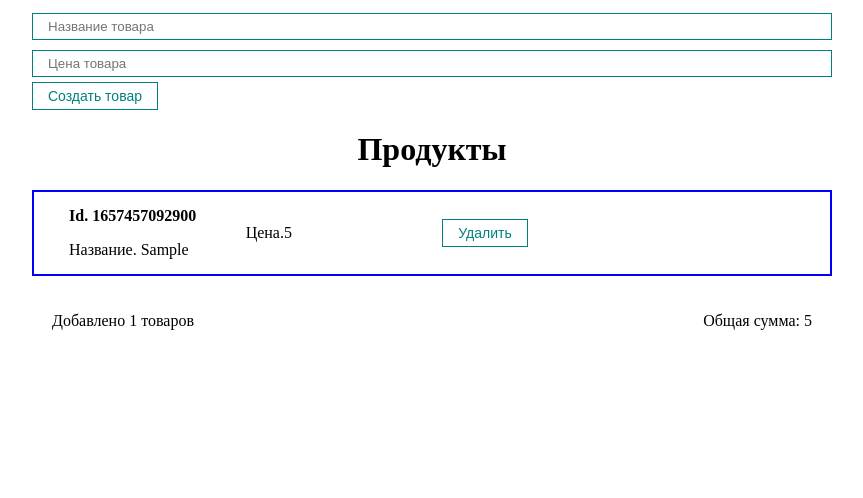
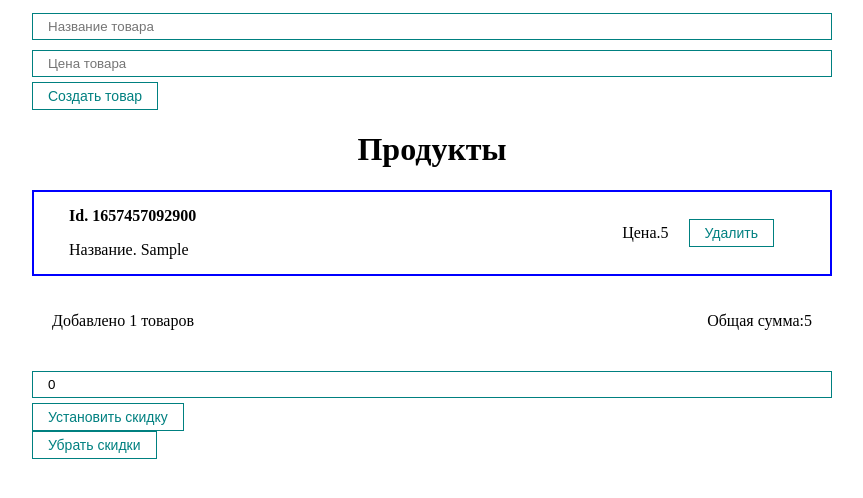
Before and after one commit to lemdorot/Shopping-cart, a React (Create React App) app: page / in a window 1280 px wide. Both pictures are taken after typing "Sample", "5" into the empty fields and a click on the button "Создать товар". Shown: the top 498 px of the page, without its empty margins (208-1071 px from the left). Built offline with nearby package versions, Linux system fonts and the light colour scheme.

Commit message:
Добавил блок скидок, есть недоработка с удалением скидки

```diff
--- a/src/App.js
+++ b/src/App.js
@@ -3,11 +3,13 @@ import './styles/App.css';
 import ProductForm from './ProductForm';
 import ProductList from './components/ProductList';
 import Statistic from './components/Statistic';
+import Discount from './components/Discount';
 
 function App() {
 
   const [products, setProducts] = useState([])
   const [productCounter, setProductCounter] = useState(0);
+  const [discount, setDiscount] = useState(0);
 
   const createProduct = (newProduct) => {
     setProducts([...products, newProduct])
@@ -18,11 +20,20 @@ function App() {
     setProducts(products.filter(p => p.id !== post.id))
   }
 
+  const addDiscount = (discount) => {
+    setDiscount(discount);
+  }
+
+  const cancelDiscount = (discount) => {
+    setDiscount(discount);
+  }
+
   return (
-    <div>
+    <div className='wrapper'>
       <ProductForm create={createProduct}/>
-      <ProductList remove={removeProduct} products={products} title="Продукты"/>
-      <Statistic productCounter={productCounter} products={products}/>
+      <ProductList remove={removeProduct} products={products} discount={discount} title="Продукты"/>
+      <Statistic productCounter={productCounter} products={products} discount={discount}/>
+      <Discount addDiscount={addDiscount} cancelDiscount={cancelDiscount}/>
     </div>
   );
 }
--- /dev/null
+++ b/src/components/Discount.jsx
@@ -0,0 +1,35 @@
+import React, {useState} from 'react';
+import MyInput from './UI/input/MyInput';
+import MyButton from './UI/button/MyButton';
+
+const Discount = (props) => {
+    const [discount, setDiscount] = useState(0)
+
+    const onChange = (e) => {
+        if (e.target.value < 0) e.target.value = 0;
+        if (e.target.value > 100) e.target.value = 100;
+        setDiscount(e.target.value)
+    }
+
+    const cancelDiscount = () => {
+        setDiscount(0)
+        props.cancelDiscount(discount)
+    }
+
+    return (
+        <div>
+            <div>
+            <MyInput
+                value={discount}
+                onChange={onChange}
+                type="number"
+                placeholder='Скидка'
+            />
+            <MyButton onClick={() => props.addDiscount(discount)}>Установить скидку</MyButton>
+            </div>
+            <MyButton onClick={() => {cancelDiscount()}}>Убрать скидки</MyButton>
+        </div>
+    );
+};
+
+export default Discount;
--- a/src/components/ProductItem.jsx
+++ b/src/components/ProductItem.jsx
@@ -10,7 +10,11 @@ const ProductItem = (props) => {
               <p className='product__title'>Название. {props.product.title}</p>
             </div>
             <div>
-              Цена.{props.product.price}
+              Цена.
+              {props.discount > 0 && props.discount <= 100 ?
+                <span><s style={{color: 'red'}}>{props.product.price}</s>&nbsp;
+                <span style={{color: 'green'}}>{props.product.price - (props.product.price / 100 * props.discount)}</span></span> :
+                props.product.price}
             </div>
           </div>
           <div className='product__btn'>
--- a/src/components/ProductList.jsx
+++ b/src/components/ProductList.jsx
@@ -2,7 +2,7 @@ import React from 'react';
 import ProductItem from './ProductItem';
 
 
-const ProductList = ({products, title, remove}) => {
+const ProductList = ({products, title, remove, discount}) => {
 
     if (!products.length) {
         return (
@@ -18,7 +18,11 @@ const ProductList = ({products, title, remove}) => {
                 {title}
             </h1>
                 {products.map((product, index) =>
-                    <ProductItem key={product.id} remove={remove} number={index + 1} product={product} />
+                    <ProductItem key={product.id}
+                    remove={remove}
+                    number={index + 1}
+                    product={product}
+                    discount={discount}/>
                 )}
         </div>
     );
--- a/src/components/Statistic.jsx
+++ b/src/components/Statistic.jsx
@@ -1,6 +1,6 @@
 import React from 'react';
 
-const Statistic = ({productCounter, products}) => {
+const Statistic = ({productCounter, products, discount}) => {
     const getSum = (products) => {
         return products.reduce(function(sum, current) {
           return sum + +current.price
@@ -10,7 +10,12 @@ const Statistic = ({productCounter, products}) => {
     return (
         <div className='statistic'>
             <p>Добавлено {productCounter} товаров</p>
-            <p>Общая сумма: {getSum(products)}</p>
+            <p>Общая сумма:
+              {(discount > 0 && discount <= 100) && getSum(products) > 0 ?
+                <span><s style={{color: 'red'}}>{getSum(products)}</s>&nbsp;
+                <span style={{color: 'green'}}>{getSum(products) - (getSum(products) / 100 * discount)}</span></span> :
+                getSum(products)}
+            </p>
         </div>
     );
 };
--- a/src/styles/App.css
+++ b/src/styles/App.css
@@ -49,18 +49,23 @@
   width: 100%;
 }
 
-#root div {
+.wrapper {
   width: 100%;
   max-width: 800px;
 }
 
 .product {
+  width: 100%;
   display: flex;
   padding: 15px;
   border: 2px solid blue;
   margin-top: 15px;
   justify-content: space-between;
   align-items: center;
+}
+
+.product__btn {
+  width: 20%;
 }
 
 .product__content {
```
